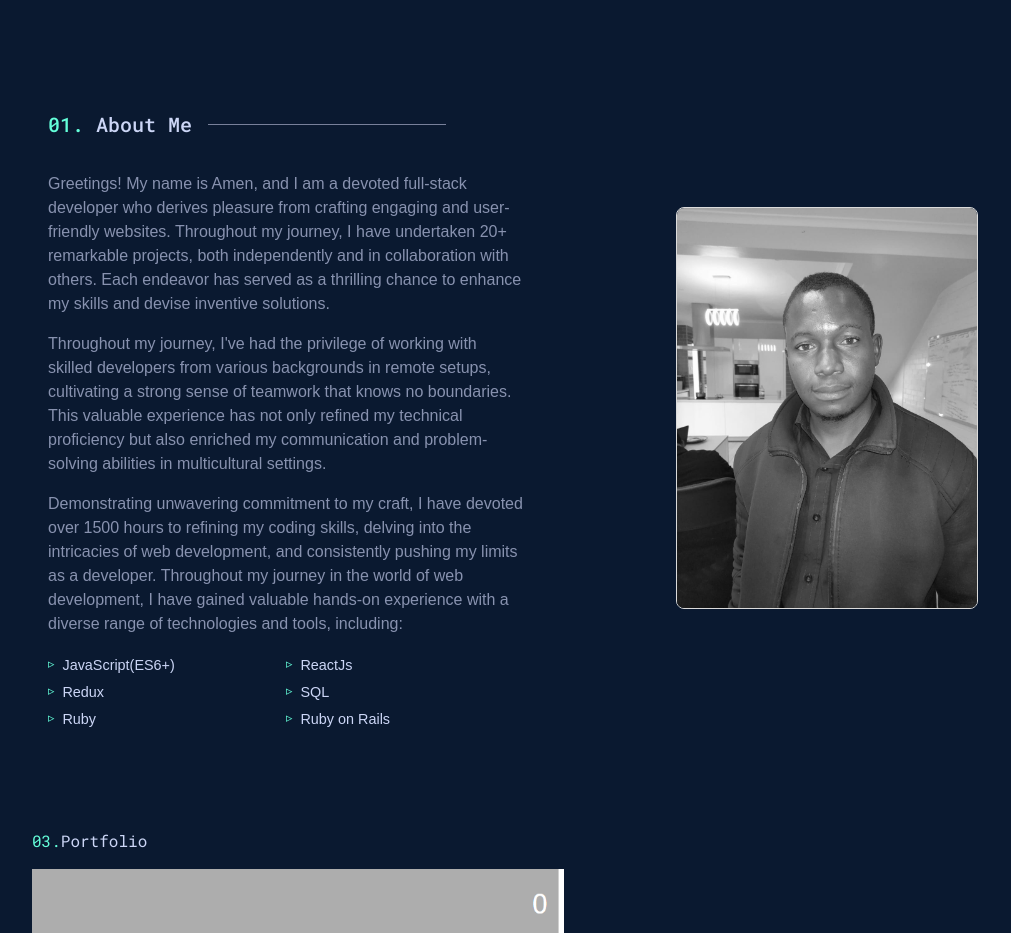
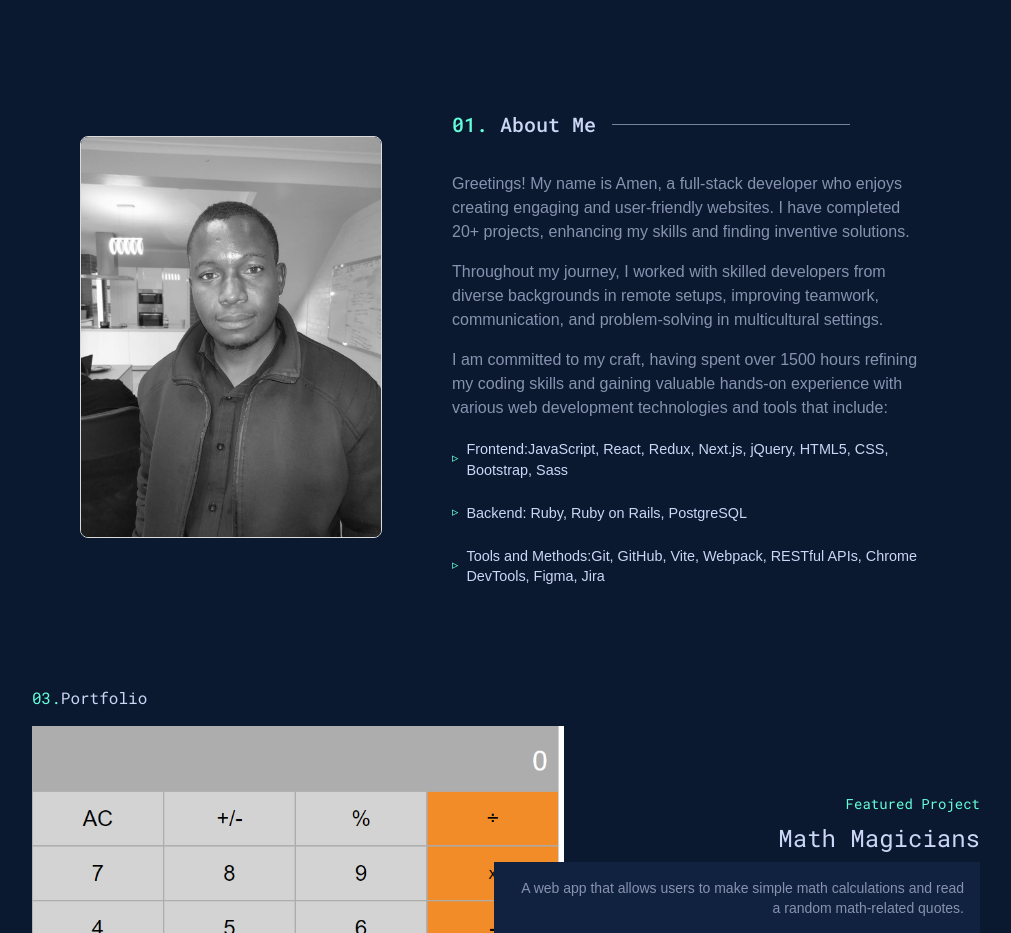
Before and after one commit to Amen-Musingarimi/portfolio, a React (Create React App) app: page /#about in a window 1280 px wide. Shown: the part 740-1673 px from the top of the page, without its empty margins (120-1131 px from the left). Built offline with nearby package versions, Linux system fonts and the light colour scheme.

Commit message:
Fix about me page

```diff
--- a/src/pages/About.js
+++ b/src/pages/About.js
@@ -26,6 +26,23 @@ const About = () => {
       sx={{ mt: { md: '3rem' }, mx: { xl: '6rem' }, ml: { '2xl': '13rem' } }}
     >
       <Grid container spacing={3}>
+        <Box
+          sx={{
+            mx: 'auto',
+            my: { xxs: 5 },
+            width: { xxs: '60%', xs: '40%', sm: '35%', md: '30%' },
+            display: { md: 'flex', alignItems: 'center' },
+            mr: { md: 4, xl: 0, '2xl': 0 },
+          }}
+        >
+          <img
+            className="img slideanim"
+            style={styles.img}
+            src={profile}
+            width="100%"
+            alt="profile"
+          />
+        </Box>
         <Grid
           item
           xxs={12}
@@ -52,40 +69,30 @@ const About = () => {
               variant="body1"
               sx={{ mt: 4, fontFamily: 'sans-serif' }}
             >
-              Greetings! My name is Amen, and I am a devoted full-stack
-              developer who derives pleasure from crafting engaging and
-              user-friendly websites. Throughout my journey, I have undertaken
-              20+ remarkable projects, both independently and in collaboration
-              with others. Each endeavor has served as a thrilling chance to
-              enhance my skills and devise inventive solutions.
+              Greetings! My name is Amen, a full-stack developer who enjoys
+              creating engaging and user-friendly websites. I have completed 20+
+              projects, enhancing my skills and finding inventive solutions.
             </Typography>
             <Typography
               variant="body1"
               sx={{ mt: 2, fontFamily: 'sans-serif' }}
             >
-              Throughout my journey, I've had the privilege of working with
-              skilled developers from various backgrounds in remote setups,
-              cultivating a strong sense of teamwork that knows no boundaries.
-              This valuable experience has not only refined my technical
-              proficiency but also enriched my communication and problem-solving
-              abilities in multicultural settings.
+              Throughout my journey, I worked with skilled developers from
+              diverse backgrounds in remote setups, improving teamwork,
+              communication, and problem-solving in multicultural settings.
             </Typography>
             <Typography sx={{ mt: 2, fontFamily: 'sans-serif' }}>
-              Demonstrating unwavering commitment to my craft, I have devoted
-              over 1500 hours to refining my coding skills, delving into the
-              intricacies of web development, and consistently pushing my limits
-              as a developer. Throughout my journey in the world of web
-              development, I have gained valuable hands-on experience with a
-              diverse range of technologies and tools, including:
+              I am committed to my craft, having spent over 1500 hours refining
+              my coding skills and gaining valuable hands-on experience with
+              various web development technologies and tools that include:
             </Typography>
 
-            <Box sx={{ mt: 2 }}>
-              <Grid container sx={{ mt: 2 }}>
-                {data.skills.map((skill, index) => (
+            <Box>
+              <Box sx={{ mt: 2 }}>
+                <Grid container sx={{ mt: 2 }}>
                   <Grid
                     item
-                    key={index}
-                    xxs={6}
+                    xs={12}
                     sx={{
                       py: '0.2rem',
                       display: 'flex',
@@ -115,31 +122,95 @@ const About = () => {
                         color: '#CCD6F6',
                       }}
                     >
-                      {skill.name}
+                      <span className="keyName">Frontend:</span>
+                      {data.skills[0].frontend}
                     </Typography>
                   </Grid>
-                ))}
-              </Grid>
+                </Grid>
+              </Box>
+              <Box sx={{ mt: 2 }}>
+                <Grid container sx={{ mt: 2 }}>
+                  <Grid
+                    item
+                    xs={12}
+                    sx={{
+                      py: '0.2rem',
+                      display: 'flex',
+                      alignItems: 'center',
+                    }}
+                  >
+                    <Typography
+                      variant="span"
+                      sx={{
+                        fontSize: '0.8rem',
+                        position: 'relative',
+                        bottom: '2px',
+                        mr: 1,
+                        color: '#64ffda',
+                        fontFamily: 'sans-serif',
+                      }}
+                    >
+                      ▹
+                    </Typography>
+                    <Typography
+                      className="skills"
+                      variant="body2"
+                      sx={{
+                        fontSize: '0.9rem',
+                        fontFamily: 'sans-serif',
+                        fontWeight: '300',
+                        color: '#CCD6F6',
+                      }}
+                    >
+                      <span className="keyName">Backend:</span>
+                      {data.skills[1].backend}
+                    </Typography>
+                  </Grid>
+                </Grid>
+              </Box>
+              <Box sx={{ mt: 2 }}>
+                <Grid container sx={{ mt: 2 }}>
+                  <Grid
+                    item
+                    xs={12}
+                    sx={{
+                      py: '0.2rem',
+                      display: 'flex',
+                      alignItems: 'center',
+                    }}
+                  >
+                    <Typography
+                      variant="span"
+                      sx={{
+                        fontSize: '0.8rem',
+                        position: 'relative',
+                        bottom: '2px',
+                        mr: 1,
+                        color: '#64ffda',
+                        fontFamily: 'sans-serif',
+                      }}
+                    >
+                      ▹
+                    </Typography>
+                    <Typography
+                      className="skills"
+                      variant="body2"
+                      sx={{
+                        fontSize: '0.9rem',
+                        fontFamily: 'sans-serif',
+                        fontWeight: '300',
+                        color: '#CCD6F6',
+                      }}
+                    >
+                      <span className="keyName">Tools and Methods:</span>
+                      {data.skills[2].ToolsAndMethods}
+                    </Typography>
+                  </Grid>
+                </Grid>
+              </Box>
             </Box>
           </Box>
         </Grid>
-        <Box
-          sx={{
-            mx: 'auto',
-            my: { xxs: 5 },
-            width: { xxs: '60%', xs: '40%', sm: '35%', md: '30%' },
-            display: { md: 'flex', alignItems: 'center' },
-            mr: { md: 4, xl: 0, '2xl': 0 },
-          }}
-        >
-          <img
-            className="img slideanim"
-            style={styles.img}
-            src={profile}
-            width="100%"
-            alt="profile"
-          />
-        </Box>
       </Grid>
     </Container>
   );
--- a/src/projects/data.js
+++ b/src/projects/data.js
@@ -8,7 +8,8 @@ import concertImage from '../assets/projects/musicalconcert.png';
 import recipeImage from '../assets/projects/recipeapp.png';
 import spaceTravelersImage from '../assets/projects/spacetravelers.png';
 
-const skills = [
+const data = {
+  skills: [
     {
       frontend:
         'JavaScript, React, Redux, Next.js, jQuery, HTML5, CSS, Bootstrap, Sass',
@@ -18,16 +19,6 @@ const skills = [
       ToolsAndMethods:
         'Git, GitHub, Vite, Webpack, RESTful APIs, Chrome DevTools, Figma, Jira',
     },
-];
-
-const data = {
-  skills: [
-    { name: 'JavaScript(ES6+)' },
-    { name: 'ReactJs' },
-    { name: 'Redux' },
-    { name: 'SQL' },
-    { name: 'Ruby' },
-    { name: 'Ruby on Rails' },
   ],
   projects: [
     {
```
Lines whose indentation alone changed are shown as unchanged.
